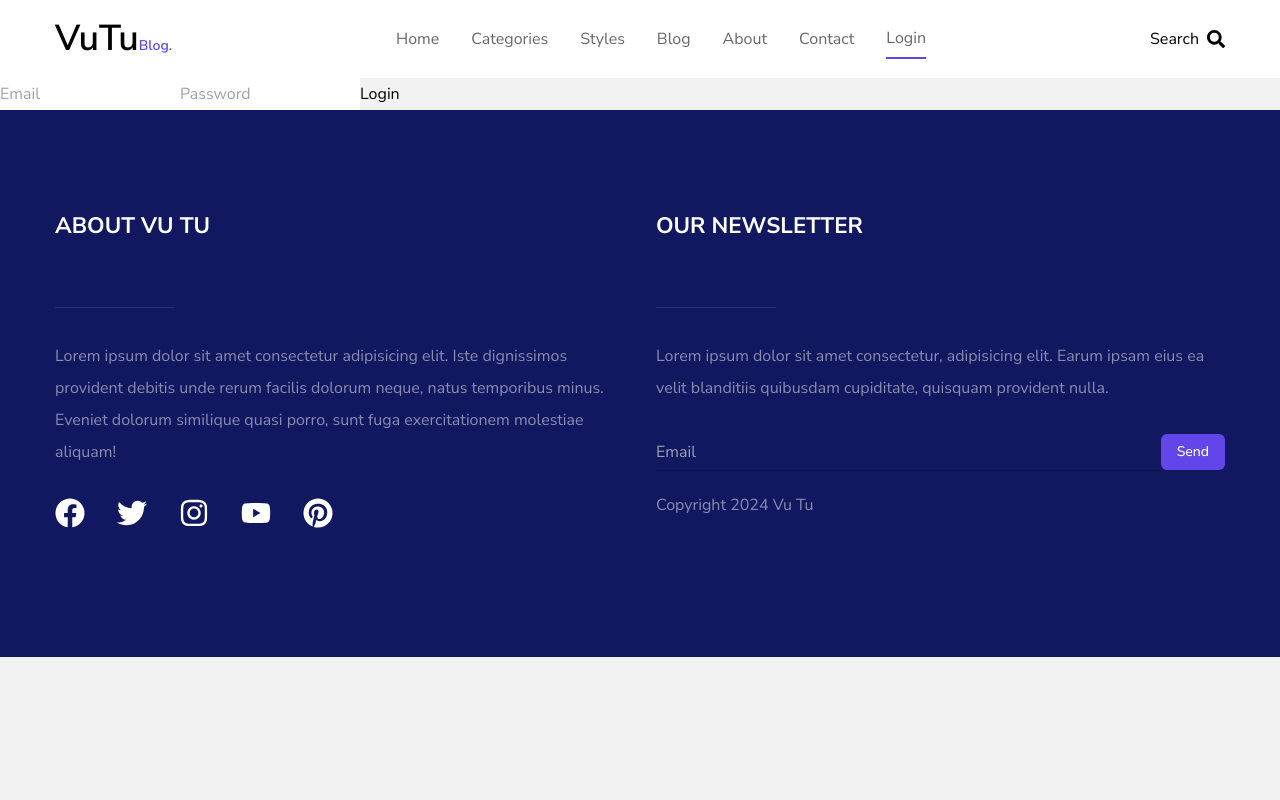
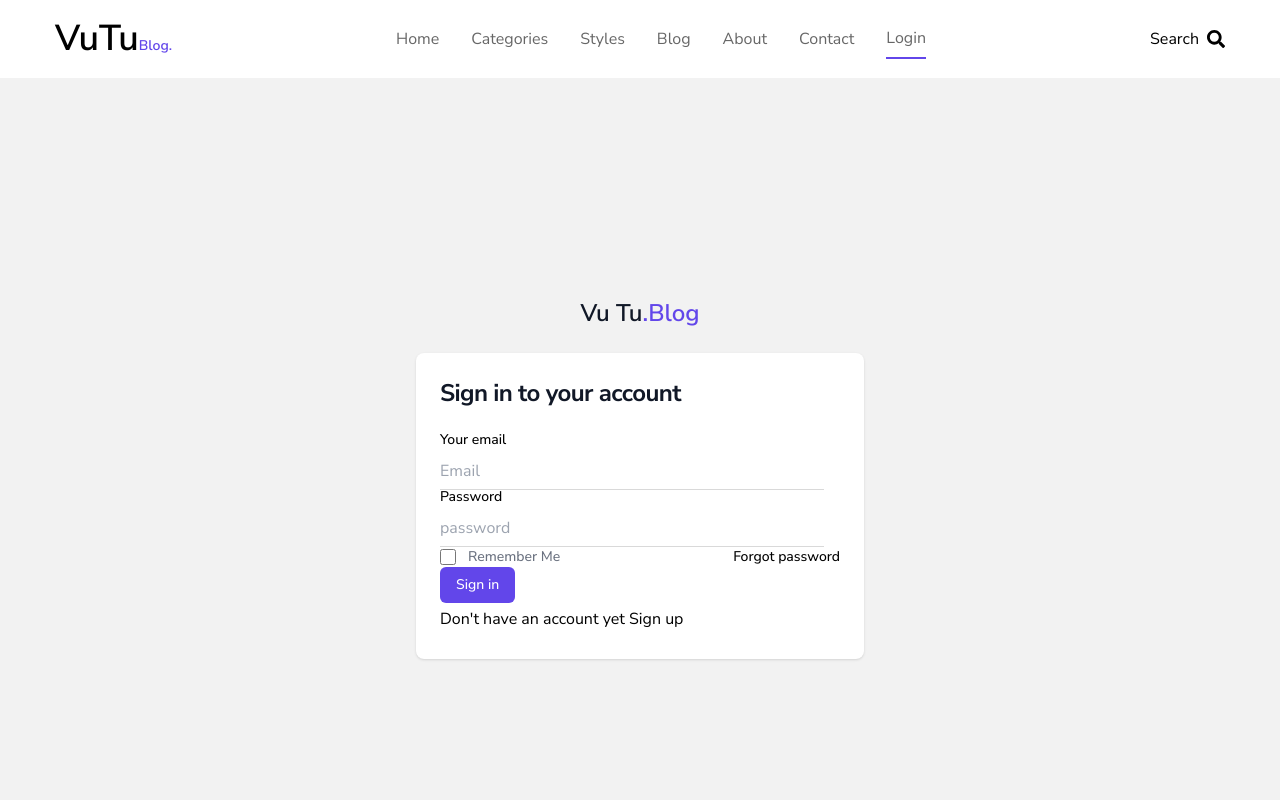
Before and after one commit to BBoyFinger/my-blog, a Next.js app: page /login in a window 1280 px wide. Shown: the top 800 px of the page. Built offline with nearby package versions, Linux system fonts and the light colour scheme.

Commit message:
Login UI

```diff
--- a/package.json
+++ b/package.json
@@ -13,6 +13,7 @@
     "@radix-ui/react-dialog": "^1.0.5",
     "@radix-ui/react-dropdown-menu": "^2.0.6",
     "@radix-ui/react-icons": "^1.3.0",
+    "@radix-ui/react-label": "^2.1.0",
     "@radix-ui/react-slot": "^1.0.2",
     "class-variance-authority": "^0.7.0",
     "clsx": "^2.1.1",
--- a/src/app/login/page.tsx
+++ b/src/app/login/page.tsx
@@ -1,18 +1,59 @@
+import { Button } from "@/components/ui/button";
+import { Input } from "@/components/ui/input";
+import { Label } from "@/components/ui/label";
+import Link from "next/link";
+
 type Props = {};
 
 const Login = (props: Props) => {
   return (
-    <div>
-      <form>
-        <input type="email" name="email" placeholder="Email" required />
-        <input
-          type="password"
-          name="password"
-          placeholder="Password"
-          required
-        />
-        <button type="submit">Login</button>
-      </form>
+    <div className="flex flex-col items-center justify-center px-6 py-8 mx-auto md:h-screen lg:py-0">
+      <h1 className="flex items-center mb-6 text-2xl font-semibold text-gray-900">
+        Vu Tu<span className="text-accent">.Blog</span>
+      </h1>
+      <div className="w-full bg-white rounded-lg shadow dark:border md:mt-0 sm:max-w-md xl:p-0 dark:bg-gray-800 dark:border-gray-700">
+        <div className="p-6 space-y-4 md:space-y-6">
+          <h3 className="text-xl font-bold leading-tight tracking-tight text-gray-900 md:text-2xl dark:text-white">
+            Sign in to your account
+          </h3>
+          <form action="">
+            <div className="grid w-full max-w-sm items-center gap-1.5">
+              <Label htmlFor="">Your email</Label>
+              <Input type="email" placeholder="Email" id="email" />
+            </div>
+            <div className="grid w-full max-w-sm items-center gap-1.5">
+              <Label htmlFor="">Password</Label>
+              <Input type="password" placeholder="password" id="password" />
+            </div>
+            <div className="flex items-center justify-between">
+              <div className="flex items-start">
+                <div className="flex items-center h-5">
+                  <Input
+                    id="remember"
+                    aria-describedby="remember"
+                    type="checkbox"
+                    className="w-4 h-4 border border-gray-300 rounded bg-green-50 focus:ring-3 focus:ring-primary-300"
+                    required
+                  />
+                </div>
+                <div className="ml-3 text-sm">
+                  <Label className="text-gray-500">Remember Me</Label>
+                </div>
+              </div>
+              <Link
+                href="#"
+                className="text-sm font-medium text-primary-600 hover:underline"
+              >
+                Forgot password
+              </Link>
+            </div>
+            <Button>Sign in</Button>
+            <p>
+              Don't have an account yet <Link href="/register"> Sign up</Link>
+            </p>
+          </form>
+        </div>
+      </div>
     </div>
   );
 };
--- /dev/null
+++ b/src/components/ui/label.tsx
@@ -0,0 +1,26 @@
+"use client"
+
+import * as React from "react"
+import * as LabelPrimitive from "@radix-ui/react-label"
+import { cva, type VariantProps } from "class-variance-authority"
+
+import { cn } from "@/lib/utils"
+
+const labelVariants = cva(
+  "text-sm font-medium leading-none peer-disabled:cursor-not-allowed peer-disabled:opacity-70"
+)
+
+const Label = React.forwardRef<
+  React.ElementRef<typeof LabelPrimitive.Root>,
+  React.ComponentPropsWithoutRef<typeof LabelPrimitive.Root> &
+    VariantProps<typeof labelVariants>
+>(({ className, ...props }, ref) => (
+  <LabelPrimitive.Root
+    ref={ref}
+    className={cn(labelVariants(), className)}
+    {...props}
+  />
+))
+Label.displayName = LabelPrimitive.Root.displayName
+
+export { Label }
```
Also changed, not shown: 1 other file (tests, documents, lock files or other folders).
